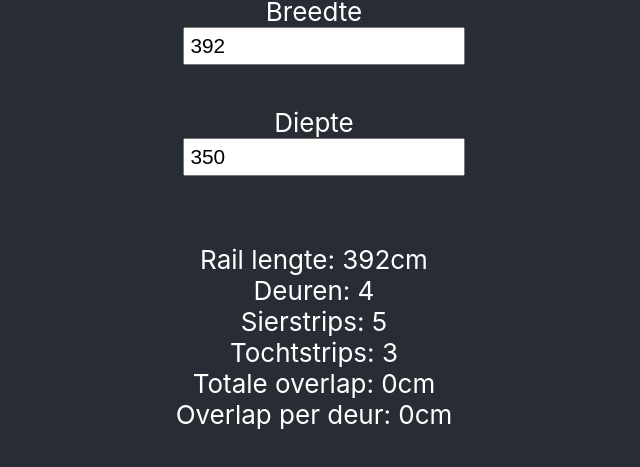
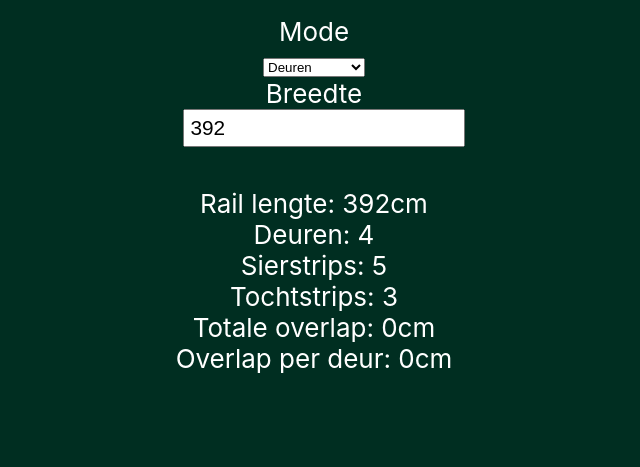
Before and after one commit to Milan-Koelen/tuinmaximaal-react, a React (Create React App) app: page / in a window 1280 px wide. Shown: the part 311-778 px from the top of the page, without its empty margins (326-966 px from the left). Built offline with nearby package versions, Linux system fonts and the light colour scheme.

Commit message:
broken shit

```diff
--- a/public/index.html
+++ b/public/index.html
@@ -8,6 +8,8 @@
   <meta name="theme-color" content="#000000" />
   <meta name="description" content="Web site created using create-react-app" />
   <link rel="apple-touch-icon" href="%PUBLIC_URL%/logo192.png" />
+  <!-- <link rel="stylesheet" href="https://fonts.googleapis.com/css?family=Roboto:300,400,500,700&display=swap" />
+  <link rel="stylesheet" href="https://fonts.googleapis.com/icon?family=Material+Icons" /> -->
   <!--
       manifest.json provides metadata used when your web app is installed on a
       user's mobile device or desktop. See https://developers.google.com/web/fundamentals/web-app-manifest/
@@ -19,7 +21,7 @@
       Only files inside the `public` folder can be referenced from the HTML.
 
       Unlike "/favicon.ico" or "favicon.ico", "%PUBLIC_URL%/favicon.ico" will
-      work correctly both with client-side routing and a non-root public URL.
+      work correctly both with client-side routing and a non-root public URL.``
       Learn how to configure a non-root public URL by running `npm run build`.
     -->
   <title>Tuin Maximaal rekentool</title>
--- a/src/App.css
+++ b/src/App.css
@@ -1,16 +1,12 @@
 .App {
   text-align: center;
-  background-color: #002E21;
 }
-body {
-  background-color: #002E21;
-}
+
 .App-logo {
   height: 20vmin;
   pointer-events: none;
   margin-bottom: 2em;
 }
-
 
 .valueInput{
   margin-left: 1em;
@@ -20,7 +16,7 @@ body {
 }
 
 .App-header {
-  background-color: #282c34;
+  background-color: #002E21;;
   min-height: 100vh;
   display: flex;
   flex-direction: column;
--- a/src/App.js
+++ b/src/App.js
@@ -1,6 +1,7 @@
 import './App.css';
+// import { Input } from '@material-ui/core';
 
-import Display from './Display';
+// import Display from './Display';
 
 import React, { useState } from 'react';
 
@@ -38,12 +39,14 @@ const DOORWIDTH = 98;
 function App() {
 	const [ railLength, setRailLength ] = useState(DOORWIDTH * 4);
 	const [ patioDepth, setpatioDepth ] = useState(350);
+	const [ patioWidth, setPatioWith ] = useState(506);
 	const windowCount = Math.ceil(railLength / DOORWIDTH);
 	const totalOverlap = calculateTotalOverlap(windowCount, railLength);
 
 	const sierStrips = calculateSierstrips(windowCount);
 	const tochtStrips = calculateTochtstrips(windowCount);
 	const overlapDoors = calculateOverlapDoors(windowCount, railLength);
+	const panels = Math.ceil(patioWidth / 100);
 	const [ mode, setMode ] = useState('deuren');
 	return (
 		<div className="App">
@@ -72,8 +75,8 @@ function App() {
 								onChange={(e) => setRailLength(Number(e.target.value))}
 							/>
 						</label>
-						<br />
-						<label>
+
+						{/* <label>
 							Diepte<br />
 							<input
 								className="valueInput"
@@ -82,8 +85,8 @@ function App() {
 								value={patioDepth}
 								onChange={(e) => setpatioDepth(Number(e.target.value))}
 							/>
-						</label>
-						<p>
+						</label> */}
+						<div>
 							Rail lengte: {lengthDisplay(railLength)}
 							<br />
 							Deuren: {windowCount}
@@ -96,15 +99,49 @@ function App() {
 							<br />
 							Overlap per deur: {lengthDisplay(overlapDoors)}
 							<br />
-						</p>
+						</div>
 					</div>
 				)}
 
-				{mode === 'glasOpMaat' && <Display doors={windowCount} />}
+				{mode === 'glasOpMaat' && (
+					<div>
+						<label>
+							Breedte<br />
+							<input
+								className="valueInput"
+								type="number"
+								placeholder="506"
+								value={patioWidth}
+								onChange={(e) => setPatioWith(Number(e.target.value))}
+							/>
+						</label>
+						<br />
+						<label>
+							Diepte<br />
+							<input
+								className="valueInput"
+								type="number"
+								placeholder="350"
+								value={patioDepth}
+								onChange={(e) => setpatioDepth(Number(e.target.value))}
+							/>
+						</label>
+						<div>
+							Benodigde maat: {glasOpMaat(patioWidth)}
+							<br />
+							Aantal panelen: {panels}
+							<br />
+							Aantal ongehard: {panels}
+							<br />
+							Totaal inkorten: {lengthDisplay(totalOverlap)}
+							<br />
+							Inkorten per plaat: {lengthDisplay(overlapDoors)}
+							<br />
+						</div>
 
-				{/* <a className="App-link" href="https://reactjs.org" target="_blank" rel="noopener noreferrer">
-					Learn React
-				</a> */}
+						{/* <Display panels={Math.ceil(patioWidth / 100)} /> */}
+					</div>
+				)}
 			</header>
 		</div>
 	);
--- a/src/Display.js
+++ b/src/Display.js
@@ -2,10 +2,10 @@ import React from 'react';
 
 import './Display.css';
 
-export default function Display({ doors }) {
+export default function Display({ panels }) {
 	return (
 		<div className="doorsContainer">
-			{[ ...Array(doors) ].map((v, i) => (
+			{[ ...Array(panels) ].map((v, i) => (
 				<div
 					className="door"
 					style={{
--- a/src/calculations.js
+++ b/src/calculations.js
@@ -23,57 +23,58 @@ export function calculateTochtstrips(deuren) {
 export function calculateOverlapDoors(deuren, railWidth) {
 	let overlapDoors = (deuren * 98 - railWidth) / (deuren - 1);
 	// let totalOverlap = deuren * 98 - railWidth;
-	console.log('(' + deuren + ' *98 - ' + railWidth + ') / (' + deuren + ' - 1)');
-	console.log(overlapDoors);
+	// console.log('(' + deuren + ' *98 - ' + railWidth + ') / (' + deuren + ' - 1)');
+	// console.log(overlapDoors);
 	return overlapDoors;
 }
 
 export function calculateTotalOverlap(deuren, railWidth) {
 	let totalOverlap = deuren * 98 - railWidth;
-	console.log(deuren + ' * 98 - ' + railWidth);
-	console.log(Math.round(totalOverlap));
+	// console.log(deuren + ' * 98 - ' + railWidth);
+	// console.log(Math.round(totalOverlap));
 	return Math.round(totalOverlap);
 }
 
 //
 
 // Glas op maat calculator
+export function glasOpMaat(patioWidth) {
+	// const size = 0;
 
-export function glasOpMaat(patioDepth, patioWith) {
-	const size = 0;
-	// Calculate depth
+	// Calculate width
 	for (let i = 0; i < sizesWidth.length; i++) {
-		const size = sizesWidth[i];
-		if (size === patioWith) {
-			console.log(size);
-			return size;
+		const width = sizesWidth[i];
+		if (width[i] === 506) {
+			console.log(patioWidth);
+			console.log(width[i]);
+			// return size;
 		} else {
-			if (size > patioWith) return size;
-			console.log(size);
-			return size;
+			if (width > patioWidth);
+			console.log(patioWidth + 'is not' + width);
+			console.log('next');
 		}
 	}
-	let panels = (size - 6) / 100;
-	console.log(panels);
+	// let panels = size / 100;
+	// // console.log(panels);
 
-	// Calculate width
-	for (let i = 0; i < sizesDepth.length; i++) {
-		const size = sizesDepth[i];
-		if (size === patioDepth) {
-			console.log(size);
-			let panels = (size - 6) / 100;
-			console.log(panels);
-			return size;
-		} else {
-			if (size > patioDepth) return size;
-			let panels = (size - 6) / 100;
-			let actualWidth = size - panels * 28;
-			console.log('minimum size ' + size);
-			console.log('actial width ' + actualWidth);
-			console.log('panels ' + panels);
-			return size;
-		}
-	}
-	panels = (size - 6) / 100;
-	console.log(panels);
+	// panels = (size - 6) / 100;
+	// // console.log(panels);
+	// Calculate depth
+	// for (let i = 0; i < sizesDepth.length; i++) {
+	// 	const size = sizesDepth[i];
+	// 	if (size === patioDepth) {
+	// 		console.log(size);
+	// 		let panels = (size - 6) / 100;
+	// 		console.log('Panels' + panels);
+	// 		return size;
+	// 	} else {
+	// 		if (size > patioDepth) return size;
+	// 		let panels = (size - 6) / 100;
+	// 		let actualWidth = size - panels * 28;
+	// 		console.log('minimum size ' + size);
+	// 		console.log('actial width ' + actualWidth);
+	// 		console.log('panels ' + panels);
+	// 		return size;
+	// 	}
+	// }
 }
```
Also changed, not shown: package.json (+15 -1 lines), 2 other files (tests, documents, lock files or other folders).
